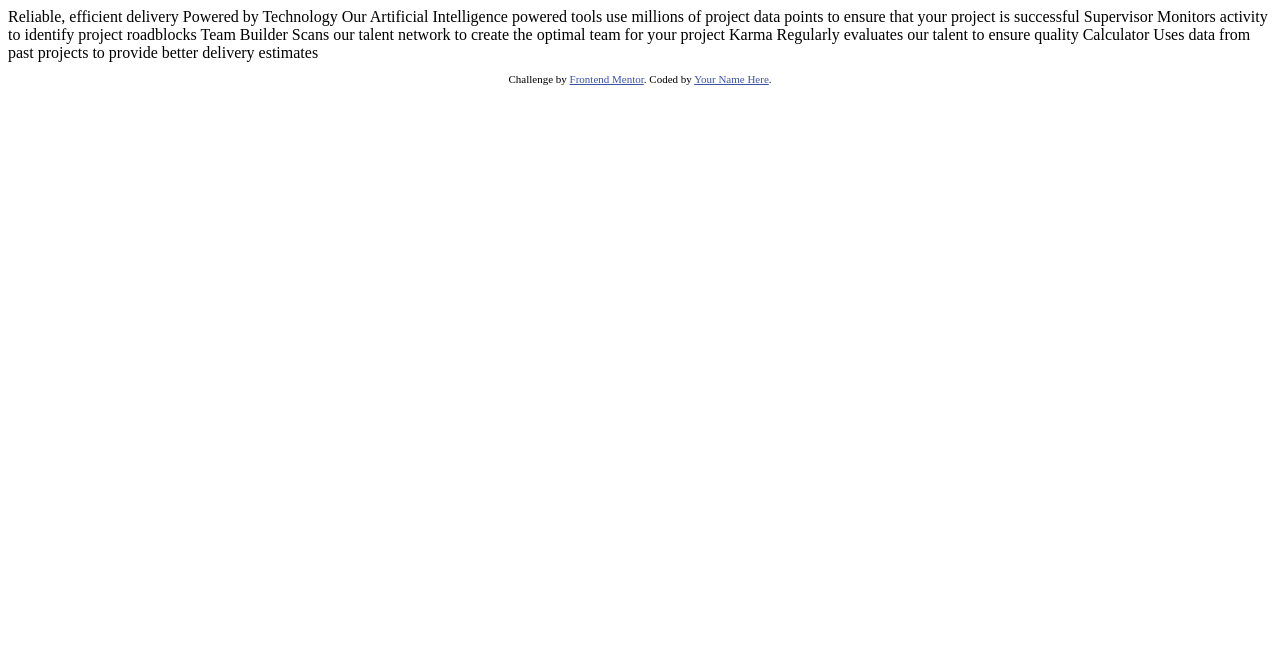
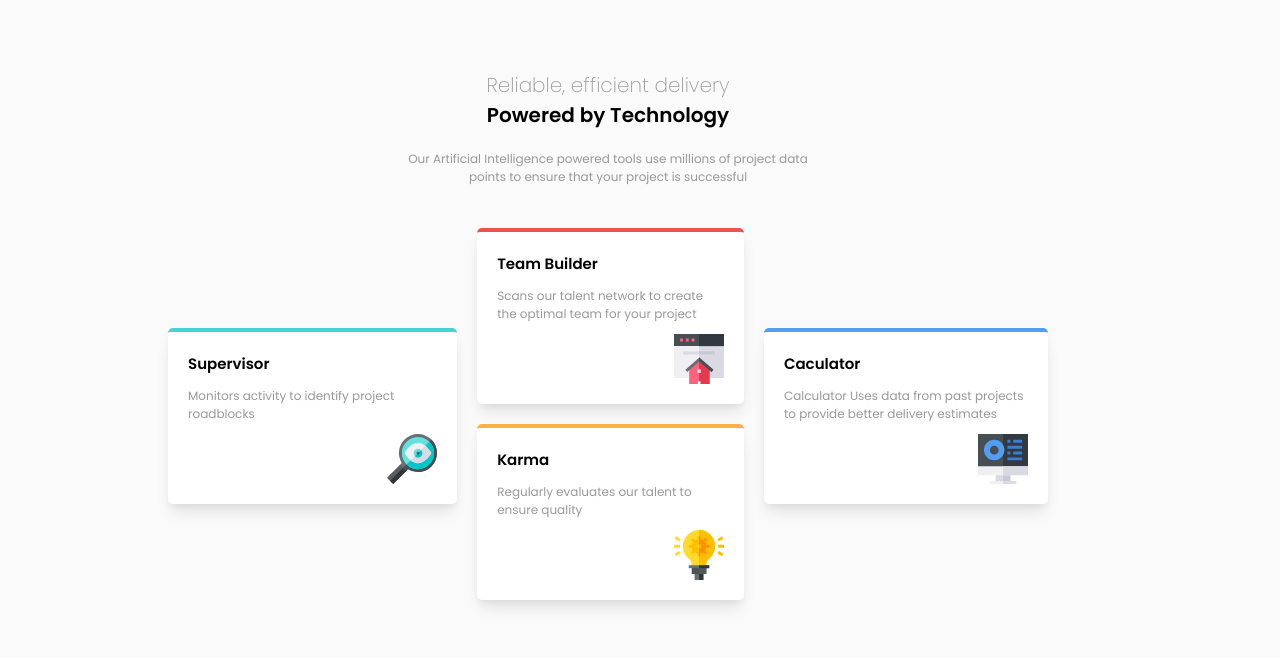
Before and after one commit to tranphuc2k/Four-card-feature-section, a plain HTML site: page index.html in a window 1280 px wide. Drawn offline with Linux system fonts and the light colour scheme; files whose address does not match are found by name.

Commit message:
Add files via upload

```diff
--- a/index.html
+++ b/index.html
@@ -1,45 +1,45 @@
+
 <!DOCTYPE html>
 <html lang="en">
 <head>
-  <meta charset="UTF-8">
-  <meta name="viewport" content="width=device-width, initial-scale=1.0"> <!-- displays site properly based on user's device -->
-
-  <link rel="icon" type="image/png" sizes="32x32" href="./images/favicon-32x32.png">
-
-  <title>Frontend Mentor | Four card feature section</title>
-
-  <!-- Feel free to remove these styles or customise in your own stylesheet 👍 -->
-  <style>
-    .attribution { font-size: 11px; text-align: center; }
-    .attribution a { color: hsl(228, 45%, 44%); }
-  </style>
+	<meta charset="UTF-8">
+	<meta name="viewport" content="width=device-width, initial-scale=1.0">
+	<title>four card feature</title>
+	<link rel="stylesheet" href="styles.css">
+	<link rel="icon" type="image/png" sizes="32x32" href="favicon-32x32.png">
+	<link href="https://fonts.googleapis.com/css2?family=Poppins:wght@200;400;600&display=swap" rel="stylesheet">
 </head>
 <body>
-
-  Reliable, efficient delivery
-  Powered by Technology
-
-  Our Artificial Intelligence powered tools use millions of project data points
-  to ensure that your project is successful
-
-  Supervisor
-  Monitors activity to identify project roadblocks
-
-  Team Builder
-  Scans our talent network to create the optimal team for your project
-
-  Karma
-  Regularly evaluates our talent to ensure quality
-
-  Calculator
-  Uses data from past projects to provide better delivery estimates
-
-
-  <footer>
-    <p class="attribution">
-      Challenge by <a href="https://www.frontendmentor.io?ref=challenge" target="_blank">Frontend Mentor</a>.
-      Coded by <a href="#">Your Name Here</a>.
-    </p>
-  </footer>
+	<div class="container">
+		<div class="header">
+			<p class="text-top">Reliable, efficient delivery</p>
+			<p class="text-second">Powered by Technology</p>
+			<p>Our Artificial Intelligence powered tools use millions of project data points 						to ensure that your project is successful</p>
+		</div>
+		<div class="cards">
+			<div class="left">
+				<h4>Supervisor</h4>
+				<p>Monitors activity to identify project roadblocks</p>
+				<img src="file:///C:/Users/Admin/Desktop/four-card-feature-section-								master/four-card-feature-section-master/images/icon-supervisor.svg">
+			</div>
+			<div class="center">
+				<div class="top">
+					<h4>Team Builder</h4>
+					<p>Scans our talent network to create the optimal team for your project</p>
+					<img src="file:///C:/Users/Admin/Desktop/four-card-feature-section-								master/four-card-feature-section-master/images/icon-team-builder.svg">
+				</div>
+				<div class="bottom">
+					<h4>Karma</h4>
+					<p>Regularly evaluates our talent to ensure quality</p>
+					<img src="file:///C:/Users/Admin/Desktop/four-card-feature-section-								master/four-card-feature-section-master/images/icon-karma.svg">
+				</div>
+			</div>
+			<div class="right">
+				<h4>Caculator</h4>
+				<p>Calculator Uses data from past projects to provide better delivery estimates</p>
+				<img src="file:///C:/Users/Admin/Desktop/four-card-feature-section-								master/four-card-feature-section-master/images/icon-calculator.svg">
+			</div>
+		</div>
+	</div>
 </body>
 </html>
```
